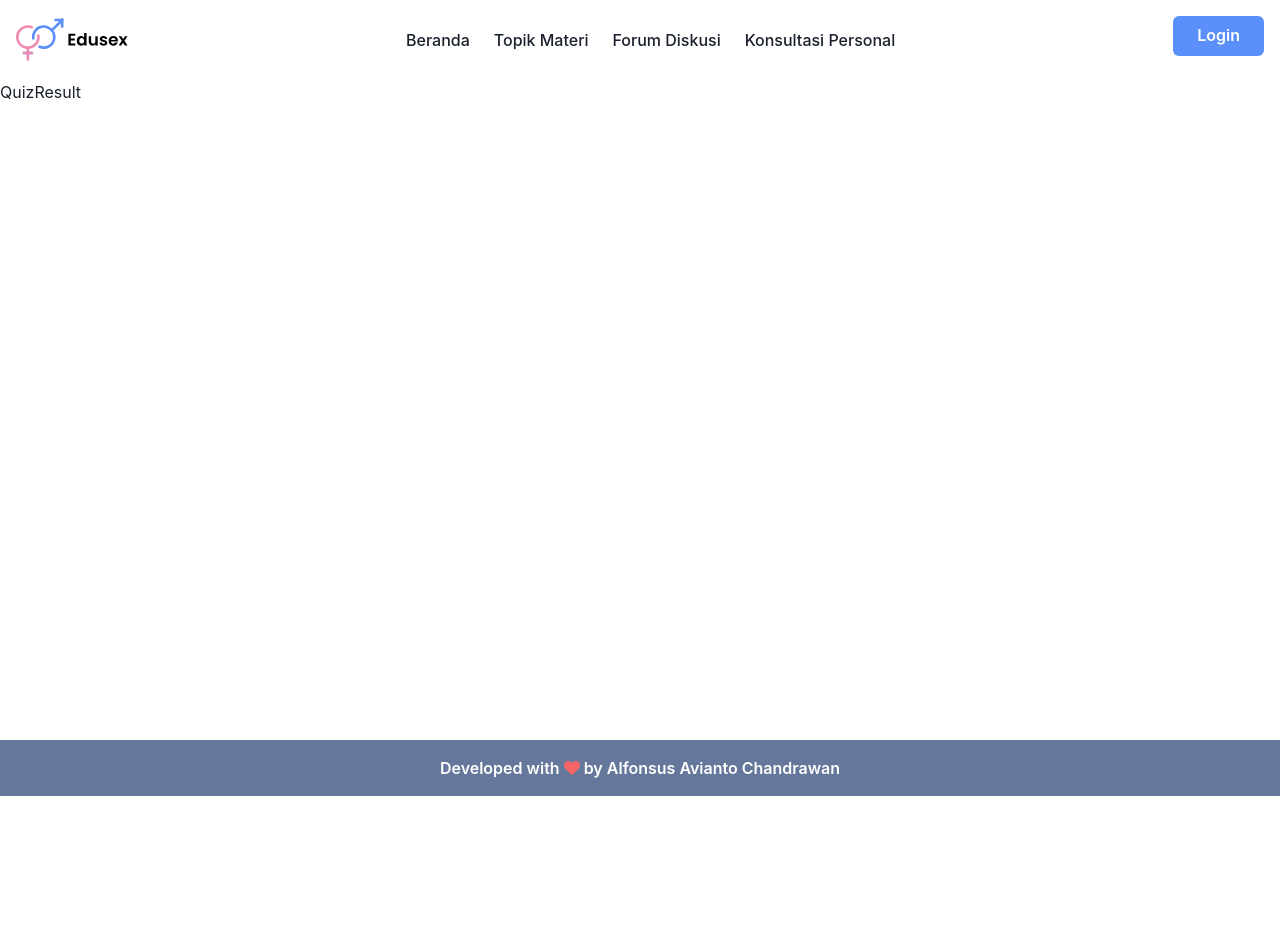
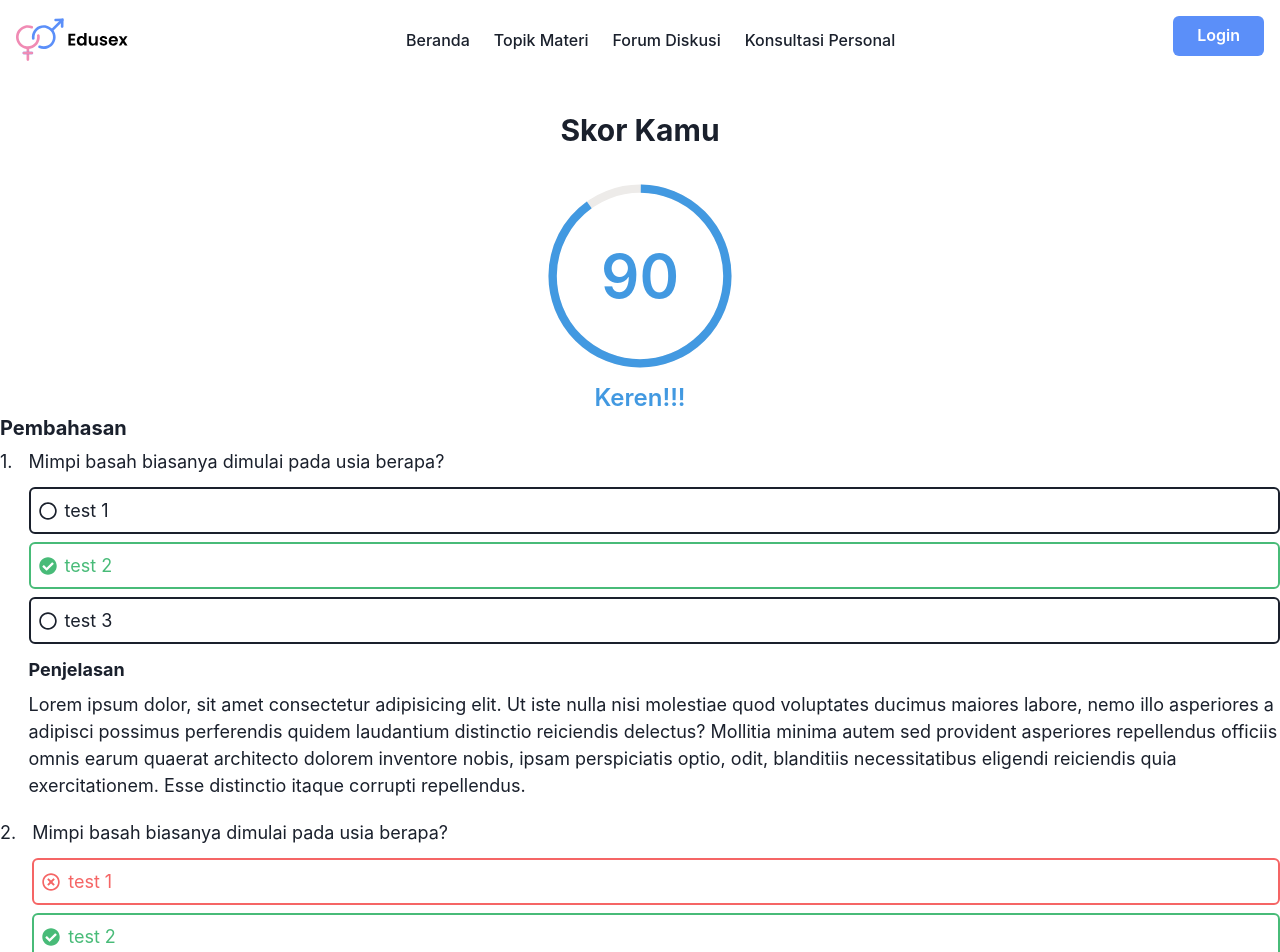
Before and after one commit to alfonsus20/edusex-frontend, a React (Vite) app: page /quiz-result/1 in a window 1280 px wide. Shown: the top 952 px of the page. Before the commit the page ends 800 px from the top, so only its background shows below. Built offline with nearby package versions, Linux system fonts and the light colour scheme.

Commit message:
quiz result

```diff
--- a/src/App.jsx
+++ b/src/App.jsx
@@ -29,7 +29,7 @@ function App() {
             element={<QuizInfo />}
           />
           <Route path="/material/:materialId/quiz" element={<Quiz />} />
-          <Route path="/quiz-result/:resultId" element={<QuizResult />} />
+          <Route path="/quiz-result/:attemptId" element={<QuizResult />} />
         </Routes>
       </Box>
       <Footer />
--- /dev/null
+++ b/src/pages/QuizExplanation.jsx
@@ -0,0 +1,61 @@
+import { Box, Flex, Icon, Text, VStack } from "@chakra-ui/react";
+import { FaCheckCircle, FaRegTimesCircle, FaRegCircle } from "react-icons/fa";
+
+const QuizExplanation = ({
+  number,
+  userAnswerId,
+  trueAnswerId,
+  options,
+  explanation,
+}) => {
+  const getColorAndIcon = (optionId) => {
+    let icon = null;
+    let color = "";
+
+    if (optionId === trueAnswerId) {
+      color = "green.400";
+      icon = FaCheckCircle;
+    } else if (optionId === userAnswerId) {
+      color = "red.400";
+      icon = FaRegTimesCircle;
+    } else {
+      color = "gray.800";
+      icon = FaRegCircle;
+    }
+
+    return { icon, color };
+  };
+
+  return (
+    <Flex fontSize="lg">
+      <Box mr={4}>{number}.</Box>
+      <Box flex="auto">
+        <Text mb={3}>Mimpi basah biasanya dimulai pada usia berapa?</Text>
+        <VStack alignItems="stretch" mb={3}>
+          {options.map((option) => {
+            const { icon, color } = getColorAndIcon(option.id);
+            return (
+              <Flex
+                alignItems="center"
+                fontSize="lg"
+                border="2px"
+                borderColor={color}
+                p={2}
+                color={color}
+                rounded="md"
+              >
+                <Icon as={icon} mr={2} />
+                <Text>{option.option}</Text>
+              </Flex>
+            );
+          })}
+        </VStack>
+        <Text fontWeight="bold" mb={2}>
+          Penjelasan
+        </Text>
+        <Text>{explanation}</Text>
+      </Box>
+    </Flex>
+  );
+};
+export default QuizExplanation;
--- a/src/pages/QuizResult.jsx
+++ b/src/pages/QuizResult.jsx
@@ -1,6 +1,91 @@
+import {
+  Box,
+  CircularProgress,
+  CircularProgressLabel,
+  Flex,
+  Heading,
+  Text,
+  VStack,
+  Button,
+} from "@chakra-ui/react";
+import { Link, useParams } from "react-router-dom";
+import QuizExplanation from "./QuizExplanation";
+
 const QuizResult = () => {
+  const { attemptId } = useParams();
+
   return (
-    <div>QuizResult</div>
-  )
-}
-export default QuizResult
+    <Box pt={8} pb={12} mx="auto" maxW="7xl">
+      <Box>
+        <Heading size="lg" fontWeight="bold" textAlign="center" mb={6}>
+          Skor Kamu
+        </Heading>
+        <Flex>
+          <CircularProgress
+            value={90}
+            size={52}
+            thickness={4}
+            mx="auto"
+            color="blue.400"
+          >
+            <CircularProgressLabel
+              fontSize="6xl"
+              fontWeight="semibold"
+              color="blue.400"
+            >
+              90
+            </CircularProgressLabel>
+          </CircularProgress>
+        </Flex>
+        <Text
+          color="blue.400"
+          textAlign="center"
+          fontSize="2xl"
+          fontWeight="semibold"
+        >
+          Keren!!!
+        </Text>
+      </Box>
+      <Box mb={10}>
+        <Heading as="h2" size="md" mb={2}>
+          Pembahasan
+        </Heading>
+        <VStack spacing={5}>
+          <QuizExplanation
+            userAnswerId={2}
+            trueAnswerId={2}
+            number={1}
+            options={[
+              { id: 1, option: "test 1" },
+              { id: 2, option: "test 2" },
+              { id: 3, option: "test 3" },
+            ]}
+            explanation="
+          Lorem ipsum dolor, sit amet consectetur adipisicing elit. Ut iste nulla nisi molestiae quod voluptates ducimus maiores labore, nemo illo asperiores a adipisci possimus perferendis quidem laudantium distinctio reiciendis delectus?
+          Mollitia minima autem sed provident asperiores repellendus officiis omnis earum quaerat architecto dolorem inventore nobis, ipsam perspiciatis optio, odit, blanditiis necessitatibus eligendi reiciendis quia exercitationem. Esse distinctio itaque corrupti repellendus."
+          />
+
+          <QuizExplanation
+            userAnswerId={1}
+            trueAnswerId={2}
+            number={2}
+            options={[
+              { id: 1, option: "test 1" },
+              { id: 2, option: "test 2" },
+              { id: 3, option: "test 3" },
+            ]}
+            explanation="
+          Lorem ipsum dolor, sit amet consectetur adipisicing elit. Ut iste nulla nisi molestiae quod voluptates ducimus maiores labore, nemo illo asperiores a adipisci possimus perferendis quidem laudantium distinctio reiciendis delectus?
+          Mollitia minima autem sed provident asperiores repellendus officiis omnis earum quaerat architecto dolorem inventore nobis, ipsam perspiciatis optio, odit, blanditiis necessitatibus eligendi reiciendis quia exercitationem. Esse distinctio itaque corrupti repellendus."
+          />
+        </VStack>
+      </Box>
+      <Flex>
+        <Button size="lg" mx="auto" colorScheme='purple' px={8} as={Link} to='/topic'>
+          Pelajari Materi Lainnya
+        </Button>
+      </Flex>
+    </Box>
+  );
+};
+export default QuizResult;
```
